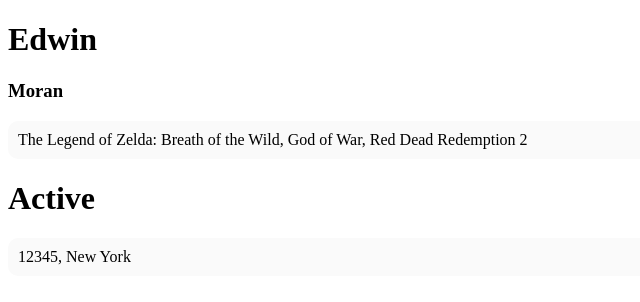
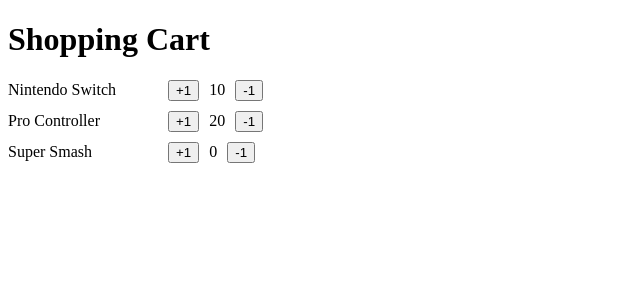
Before and after one commit to EdwinAlexanderBernardinoMoran/react, a React (Vite) app in the folder first-steps/: page / in a window 1280 px wide. Shown: the top 302 px of the page, without its empty margins (0-640 px from the left). Built offline with nearby package versions, Linux system fonts and the light colour scheme.

Commit message:
s4 - Propiedades del componente - Props

```diff
--- a/first-steps/src/FirstStepsApp.tsx
+++ b/first-steps/src/FirstStepsApp.tsx
@@ -1,13 +1,30 @@
+import { ItemCounter } from "./shopping-cart/ItemCounter";
+
+interface itemInCart {
+  productName: string;
+  quantity: number;
+}
+
+const itemsIncart: itemInCart[] = [
+  { productName: 'Nintendo Switch', quantity: 10 },
+  { productName: 'Pro Controller', quantity: 20 },
+  { productName: 'Super Smash', quantity: 0 },
+]
+
 export function FirstStepsApp() {
   return (
     <>
-      <h1>Hello world!</h1>
-      <p>Esto es un parrafo</p>
+      <h1>Shopping Cart</h1>
 
-      <button>Click me</button>
-      <div>
-        <h2>Hola dentro de un div</h2>
-      </div>
+      {
+        itemsIncart.map(({ productName, quantity }) => (
+          <ItemCounter
+            key={ productName }
+            name={ productName }
+            quantity={ quantity }
+          />
+        ))
+      }
     </>
   )
 }
--- a/first-steps/src/main.tsx
+++ b/first-steps/src/main.tsx
@@ -1,11 +1,12 @@
 import { StrictMode } from 'react'
 import { createRoot } from 'react-dom/client'
-// import { FirstStepsApp } from './FirstStepsApp'
-import { MyAwosemeApp } from './MyAwosemeApp'
+import { FirstStepsApp } from './FirstStepsApp'
+// import { MyAwosemeApp } from './MyAwosemeApp'
 
 createRoot(document.getElementById('root')!).render(
   <StrictMode>
-    {/* <FirstStepsApp /> */}
-    <MyAwosemeApp />
+    <FirstStepsApp />
+    {/* <MyAwosemeApp /> */}
+
   </StrictMode>,
 )
--- /dev/null
+++ b/first-steps/src/shopping-cart/ItemCounter.tsx
@@ -0,0 +1,24 @@
+interface Props{
+  name: string;
+  quantity?: number;
+}
+
+export const ItemCounter = ({ name, quantity = 0 }: Props) => {
+  return (
+    <>
+      <div style={{
+        display: 'flex',
+        alignItems: 'center',
+        gap: 10,
+        marginTop: 10
+      }}>
+        <span style={{
+          width: 150
+        }}>{ name }</span>
+        <button>+1</button>
+        <span>{ quantity }</span>
+        <button>-1</button>
+      </div>
+    </>
+  )
+}
```
